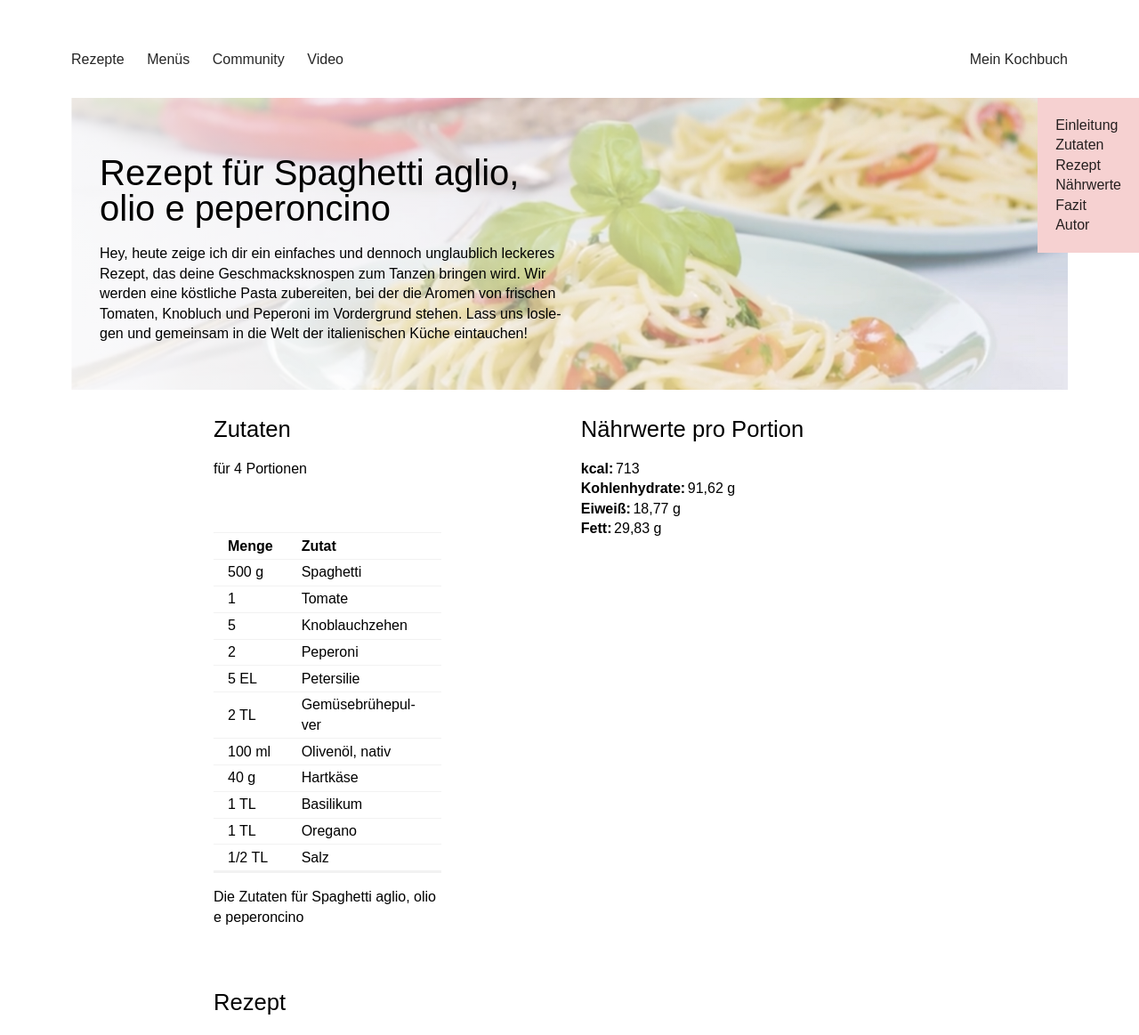
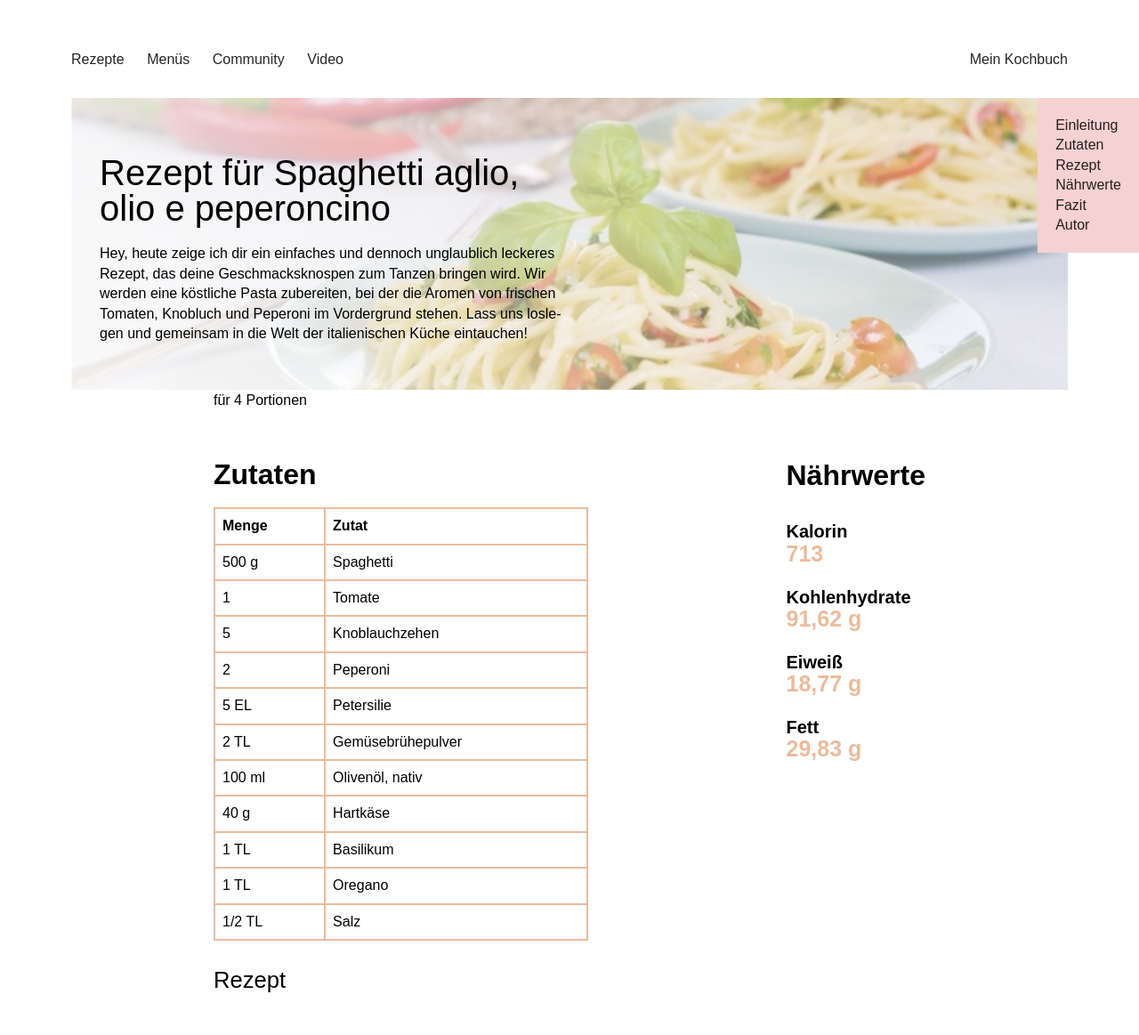
Before and after one commit to mi-classroom/feature-request---bewertungen-zu-rezepten-team-tabellenberechnung, a website: page recipes/spaghetti-aglio-olio-e-peperoncino.html in a window 1280 px wide. Shown: the top 1163 px of the page at 89% size. Drawn offline with Linux system fonts and the light colour scheme.

Commit message:
added layout with css

```diff
--- a/recipes/spaghetti-aglio-olio-e-peperoncino.html
+++ b/recipes/spaghetti-aglio-olio-e-peperoncino.html
@@ -30,7 +30,8 @@
         <header class="hero-with-image" id="einleitung" style="background-image: url(../images/spaghetti-aglio-olio-e-peperoncino.jpg)">
             <h1>Rezept für Spaghetti aglio, olio e peperoncino</h1>
             <p>
-                Hey, heute zeige ich dir ein einfaches und dennoch unglaublich leckeres Rezept, das deine Geschmacksknospen zum Tanzen bringen wird. Wir werden eine köstliche Pasta zubereiten, bei der die Aromen von frischen Tomaten, Knobluch und Peperoni im Vordergrund stehen. Lass uns loslegen und gemeinsam in die Welt der italienischen Küche eintauchen!
+                Hey, heute zeige ich dir ein einfaches und dennoch unglaublich leckeres Rezept, das deine Geschmacksknospen zum Tanzen bringen wird. Wir werden eine köstliche Pasta zubereiten, bei der die Aromen von frischen Tomaten, Knobluch und Peperoni im Vordergrund
+                stehen. Lass uns loslegen und gemeinsam in die Welt der italienischen Küche eintauchen!
             </p>
 
             <nav class="content-navigation">
@@ -46,11 +47,9 @@
         </header>
 
         <div class="grid">
-            <section>
+            <section class="table-container">
+                <p>für 4 Portionen</p>
                 <h2 id="zutaten">Zutaten</h2>
-                <p>für 4 Portionen</p>
-
-                <figure>
                 <table>
                     <thead>
                         <tr>
@@ -107,22 +106,16 @@
                     </tbody>
 
                 </table>
-                    <figcaption>Die Zutaten für Spaghetti aglio, olio e peperoncino</figcaption>
-                </figure>
             </section>
 
             <section>
-                <h2 id="naehrwerte">Nährwerte pro Portion</h2>
-                <dl>
-                    <dt>kcal</dt>
-                    <dd>713</dd>
-                    <dt>Kohlenhydrate</dt>
-                    <dd>91,62 g</dd>
-                    <dt>Eiweiß</dt>
-                    <dd>18,77 g</dd>
-                    <dt>Fett</dt>
-                    <dd>29,83 g</dd>
-                </dl>
+                <h2 id="naehrwerte">Nährwerte</h2>
+                <ul class="nutrition-list">
+                    <li><strong class="werte">Kalorin</strong> <br><span class="nutrition-value">713</span></li><br>
+                    <li><strong class="werte">Kohlenhydrate</strong><br> <span class="nutrition-value">91,62 g</span></li><br>
+                    <li><strong class="werte">Eiweiß</strong><br> <span class="nutrition-value">18,77 g</span></li><br>
+                    <li><strong class="werte">Fett</strong> <br><span class="nutrition-value">29,83 g</span></li><br>
+                </ul>
             </section>
         </div>
 
@@ -134,8 +127,7 @@
                     <figure>
                         <img src="../images/step-1.jpg" alt="Topf mit kassen Spaghetti drin">
                         <figcaption class="has-counter">
-                            Die Spaghetti nach Packungsanleitung kochen. Kurz vor Ende der Garzeit 2 Kellen vom Kochwasser
-                            entnehmen und beiseite stellen.
+                            Die Spaghetti nach Packungsanleitung kochen. Kurz vor Ende der Garzeit 2 Kellen vom Kochwasser entnehmen und beiseite stellen.
                         </figcaption>
                     </figure>
                 </li>
@@ -143,9 +135,8 @@
                     <figure class="is-reversed">
                         <img src="../images/step-2.jpg" alt="Topf mit kassen Spaghetti drin">
                         <figcaption class="has-counter">
-                            Den Hartkäse mit einer Reibe zerkleinern. Die Tomate in kleine Würfel schneiden und in eine Schüssel
-                            geben. Den Knoblauch klein schneiden, leicht salzen, kurz warten und zerdrücken, bis eine Paste
-                            entsteht. Die Knoblauchpaste ebenfalls in die Schüssel geben.
+                            Den Hartkäse mit einer Reibe zerkleinern. Die Tomate in kleine Würfel schneiden und in eine Schüssel geben. Den Knoblauch klein schneiden, leicht salzen, kurz warten und zerdrücken, bis eine Paste entsteht. Die Knoblauchpaste ebenfalls in die Schüssel
+                            geben.
                         </figcaption>
                     </figure>
                 </li>
@@ -153,26 +144,22 @@
                     <figure>
                         <img src="../images/step-3.jpg" alt="Topf mit kassen Spaghetti drin">
                         <figcaption class="has-counter">
-                            Basilikum, Oregano, Petersilie und Peperoni ebenfalls klein schneiden und zur Würzmischung in der
-                            Schüssel geben. Das Delikatessbrühepulver hinzufügen. Die 2 Kellen Kochwasser dazugießen und alles
-                            gut verrühren. Die Würzmischung 2 Minuten ziehen lassen und abschmecken.
+                            Basilikum, Oregano, Petersilie und Peperoni ebenfalls klein schneiden und zur Würzmischung in der Schüssel geben. Das Delikatessbrühepulver hinzufügen. Die 2 Kellen Kochwasser dazugießen und alles gut verrühren. Die Würzmischung 2 Minuten ziehen lassen
+                            und abschmecken.
                         </figcaption>
                     </figure>
                 </li>
                 <li class="is-text-only">
                     <p class="has-counter">
-                        Die gekochten Spaghetti gut abtropfen lassen und in einer heißen Pfanne maximal 1 Minute schwenken.
-                        Anschließend die Würzmischung hinzufügen und gründlich durchschwenken. Den geriebenen Hartkäse hinzufügen,
-                    der als Bindemittel dient und sich mit der flüssigen Würzmischung verbindet.
+                        Die gekochten Spaghetti gut abtropfen lassen und in einer heißen Pfanne maximal 1 Minute schwenken. Anschließend die Würzmischung hinzufügen und gründlich durchschwenken. Den geriebenen Hartkäse hinzufügen, der als Bindemittel dient und sich mit der flüssigen
+                        Würzmischung verbindet.
                     </p>
                 </li>
                 <li>
                     <figure class="is-reversed">
                         <img src="../images/step-4.jpg" alt="Topf mit kassen Spaghetti drin">
                         <figcaption class="has-counter">
-                            Vor dem Servieren das kalte Olivenöl über die Pasta geben und vermischen. Nicht vorher, da das Öl
-                            seinen Geschmack und seine Qualität verliert, wenn es erhitzt wird. Bei Bedarf zusätzlichen Hartkäse
-                            darüberstreuen.
+                            Vor dem Servieren das kalte Olivenöl über die Pasta geben und vermischen. Nicht vorher, da das Öl seinen Geschmack und seine Qualität verliert, wenn es erhitzt wird. Bei Bedarf zusätzlichen Hartkäse darüberstreuen.
                         </figcaption>
                     </figure>
                 </li>
@@ -188,13 +175,8 @@
         <section>
             <h2 id="fazit">Fazit</h2>
             <p>
-                Und da hast du es! Eine wunderbare Pasta-Kreation, die dich mit ihren intensiven Aromen und der
-                perfekten
-                Kombination von Tomaten, Knoblauch und Peperoni begeistern wird. Der frische Geschmack der Petersilie
-                und
-                die herzhafte Note des Hartkäses runden das Gericht ab. Gieße dir eine Portion dieser köstlichen
-                Spaghetti ein, lehn dich zurück und genieße das italienische Flair, das diese Mahlzeit mit sich bringt.
-                Buon appetito!
+                Und da hast du es! Eine wunderbare Pasta-Kreation, die dich mit ihren intensiven Aromen und der perfekten Kombination von Tomaten, Knoblauch und Peperoni begeistern wird. Der frische Geschmack der Petersilie und die herzhafte Note des Hartkäses runden
+                das Gericht ab. Gieße dir eine Portion dieser köstlichen Spaghetti ein, lehn dich zurück und genieße das italienische Flair, das diese Mahlzeit mit sich bringt. Buon appetito!
             </p>
         </section>
 
@@ -206,11 +188,7 @@
             </figure>
 
             <p>
-                Dieses Rezept stammt von einem kreativen Küchenmeister, der mit Leidenschaft und Hingabe
-                unvergleichliche
-                kulinarische Kreationen zaubert. Seine Vielfalt an köstlichen Gerichten ist eine wahre Gaumenfreude und
-                lädt
-                dazu ein, die Welt der Aromen zu entdecken.
+                Dieses Rezept stammt von einem kreativen Küchenmeister, der mit Leidenschaft und Hingabe unvergleichliche kulinarische Kreationen zaubert. Seine Vielfalt an köstlichen Gerichten ist eine wahre Gaumenfreude und lädt dazu ein, die Welt der Aromen zu entdecken.
             </p>
         </section>
 
--- a/styles/components.css
+++ b/styles/components.css
@@ -1,7 +1,7 @@
 /* Navigation
 ############################################################################ */
 
-.main-navigation{
+.main-navigation {
     position: sticky;
     top: 0;
     width: 100%;
@@ -9,37 +9,38 @@
     background-color: var(--lightest);
 }
 
-.main-navigation ul{
+.main-navigation ul {
     display: flex;
     padding: 0;
     gap: var(--m);
 }
 
-.main-navigation ul > li{
+.main-navigation ul>li {
     display: block;
 }
 
-.main-navigation ul > li a{
+.main-navigation ul>li a {
     color: var(--darker);
     text-decoration: none;
 }
 
-.main-navigation ul > li a:hover{
+.main-navigation ul>li a:hover {
     color: var(--darkest);
     font-weight: bold;
     text-decoration: underline;
     text-underline-offset: 0.5ch;
 }
 
-.main-navigation ul > li:last-child {
+.main-navigation ul>li:last-child {
     flex-grow: 1;
     text-align: right;
 }
 
+
 /* Hero with image
 ############################################################################ */
 
-.hero-with-image{
+.hero-with-image {
     position: relative;
     width: 100%;
     max-width: var(--max-container-width);
@@ -48,14 +49,13 @@
     background-size: cover;
 }
 
-
-.hero-with-image > *{
+.hero-with-image>* {
     position: relative;
     z-index: 10;
     max-width: calc(var(--max-content-width) * 0.66);
 }
 
-.hero-with-image::after{
+.hero-with-image::after {
     position: absolute;
     z-index: 1;
     inset: 0;
@@ -63,7 +63,7 @@
     content: "";
 }
 
-.hero-with-image .content-navigation{
+.hero-with-image .content-navigation {
     position: fixed;
     z-index: 20;
     top: 110px;
@@ -74,75 +74,79 @@
     background-color: var(--pink);
 }
 
-.hero-with-image .content-navigation ul{
+.hero-with-image .content-navigation ul {
     padding: 0;
     margin: 0;
 }
 
-.hero-with-image .content-navigation ul > li{
+.hero-with-image .content-navigation ul>li {
     display: block;
 }
 
-.hero-with-image .content-navigation ul > li a{
+.hero-with-image .content-navigation ul>li a {
     color: var(--darker);
     text-decoration: none;
 }
 
-.hero-with-image .content-navigation ul > li a:hover{
+.hero-with-image .content-navigation ul>li a:hover {
     color: var(--darkest);
     text-decoration: underline;
     text-underline-offset: 0.5ch;
 }
 
+
 /* Grid
 ############################################################################ */
 
-.grid{
-    display: grid;
+.grid {
     gap: var(--m);
     grid-template-columns: 1fr 1fr;
+    width: 50%;
+    display: flex;
+    justify-content: space-between;
+    margin-top: 1px;
 }
 
 
 /* Steps
 ############################################################################ */
 
-.steps{
+.steps {
     padding: 0;
     counter-reset: step-count;
 }
 
-.steps > li{
+.steps>li {
     display: block;
     counter-increment: step-count;
 }
 
-.steps > li.is-text-only{
+.steps>li.is-text-only {
     display: flex;
     justify-content: center;
 }
 
-.steps > li.is-text-only p{
+.steps>li.is-text-only p {
     max-width: calc(var(--max-content-width) * 0.5);
 }
 
-.steps > li figure{
+.steps>li figure {
     display: flex;
     width: auto;
     align-items: center;
     gap: var(--m);
 }
 
-.steps > li figure > *{
+.steps>li figure>* {
     flex-basis: 50%;
     flex-grow: 1;
 }
 
-.steps .is-reversed{
+.steps .is-reversed {
     flex-direction: row-reverse;
 }
 
-.steps .has-counter{
+.steps .has-counter {
     position: relative;
     padding-top: 0;
     margin-left: var(--xl);
@@ -157,3 +161,58 @@
     font-weight: bold;
     line-height: var(--xl);
 }
+
+
+/* Tabelle
+############################################################################ */
+
+table {
+    width: 100%;
+    border-collapse: collapse;
+    text-align: center;
+}
+
+.table-container table {
+    border-collapse: collapse;
+    width: 180%;
+}
+
+.table-container th,
+.table-container td {
+    padding: 8px;
+    text-align: left;
+    border: 2px solid #ebbc9d;
+}
+
+.nutrition-list {
+    list-style: none;
+    padding: 0;
+}
+
+.nutrition-value {
+    font-weight: bold;
+    color: #ebbc9d;
+    font-weight: bold;
+    font-size: 25px;
+    margin-top: 100px;
+    margin-bottom: 50px;
+}
+
+.werte {
+    margin-bottom: 30px;
+    font-size: 20px;
+}
+
+#zutaten {
+    font-weight: bold;
+    font-size: 32px;
+    margin-bottom: 1px;
+    margin-top: 10%;
+}
+
+#naehrwerte {
+    font-weight: bold;
+    font-size: 32px;
+    margin-top: 30%;
+    margin-bottom: 0px;
+}
```
Also changed, not shown: styles/base.css (+27 -30 lines). Lines whose indentation alone changed are shown as unchanged.
